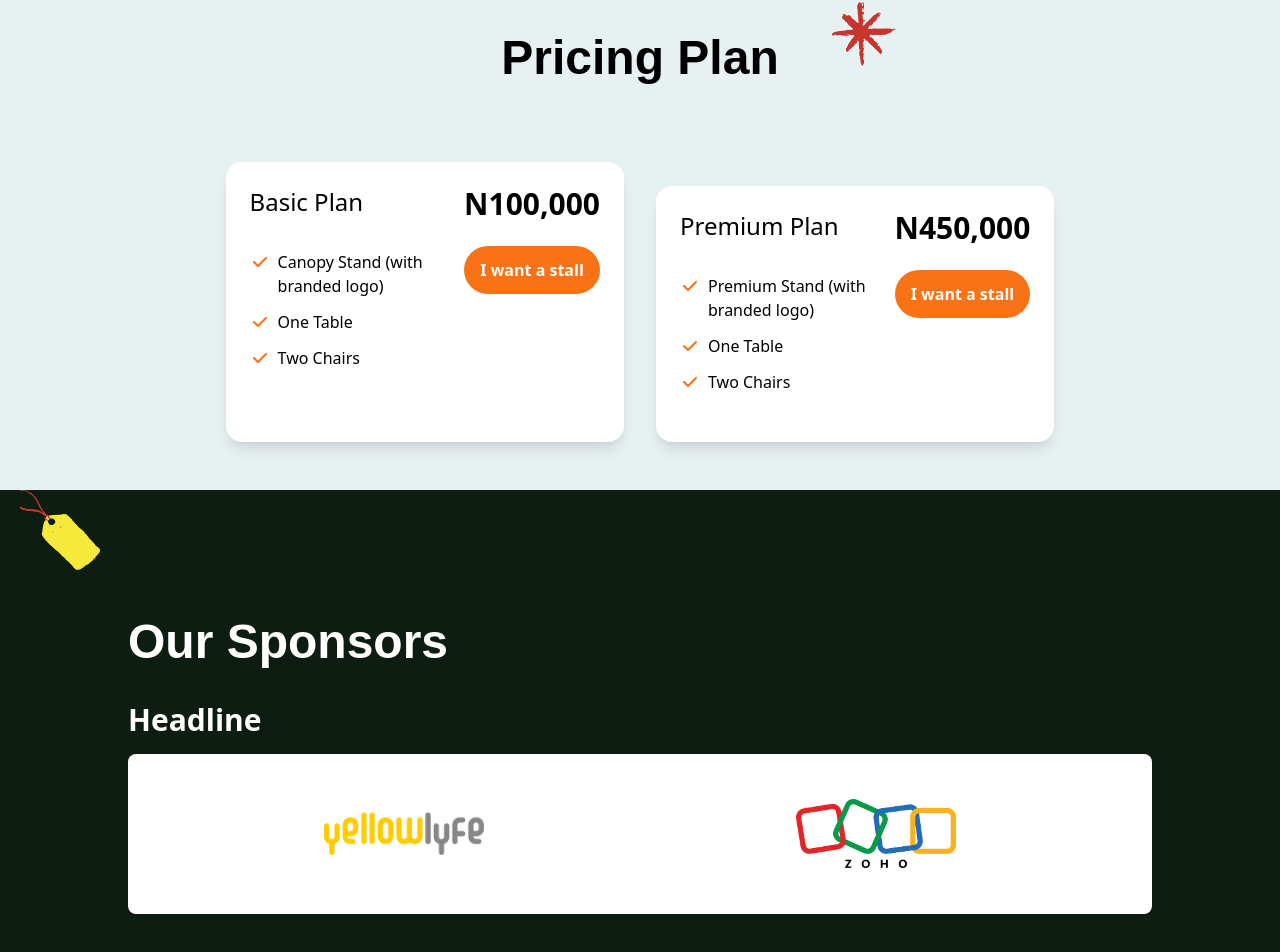
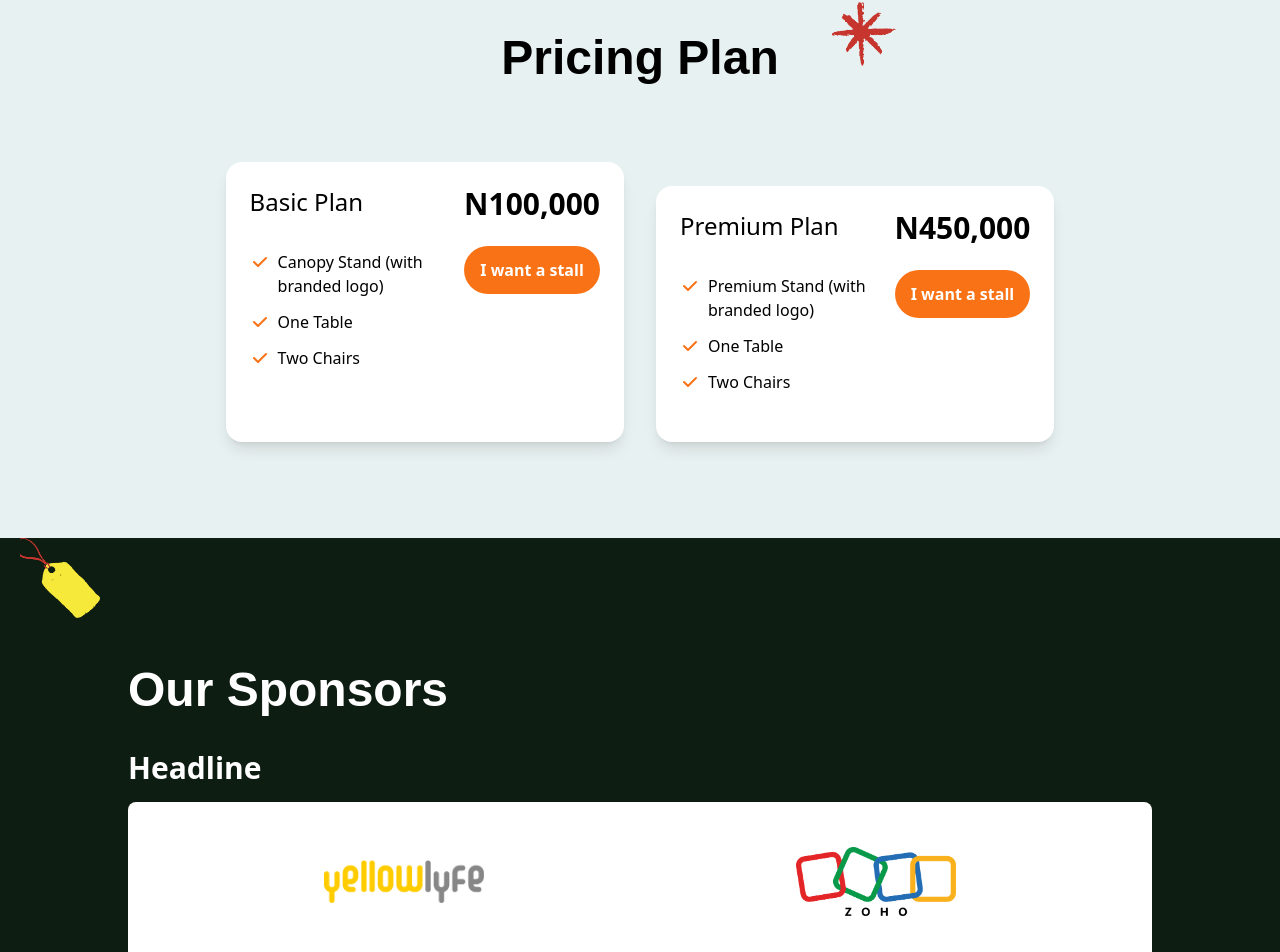
Before and after one commit to ikwerre-dev/sme-unwind-Dashboard, a React (Vite) app: page / in a window 1280 px wide. Shown: the part 1792-2744 px from the top of the page. Built offline with nearby package versions, Linux system fonts and the light colour scheme; a web font is replaced by a local one.

Commit message:
fixed the pricing css

```diff
--- a/src/components/PricingSection.jsx
+++ b/src/components/PricingSection.jsx
@@ -11,7 +11,7 @@ const PricingPlan = () => {
                 className="absolute top-4 right-[30%] w-6 h-6 sm:w-[4rem] sm:h-[4rem]"
             />
 
-            <div className="md:flex md:flex-row  md:justify-center md:items-center md:md:items-stretch md:space-y-6 md:px-[15%] md:space-y-0 md:space-x-6 space-y-8 md:space-y-0 md:space-x-8">
+            <div className="md:flex md:flex-row  md:justify-center md:items-center md:md:items-stretch md:space-y-6 md:px-[15%] md:space-y-0 md:space-x-6 space-y-8 md:space-y-0 md:space-x-8 pb-[3rem]">
                 <PlanCard
                     title="Basic Plan"
                     price="N100,000"
```
